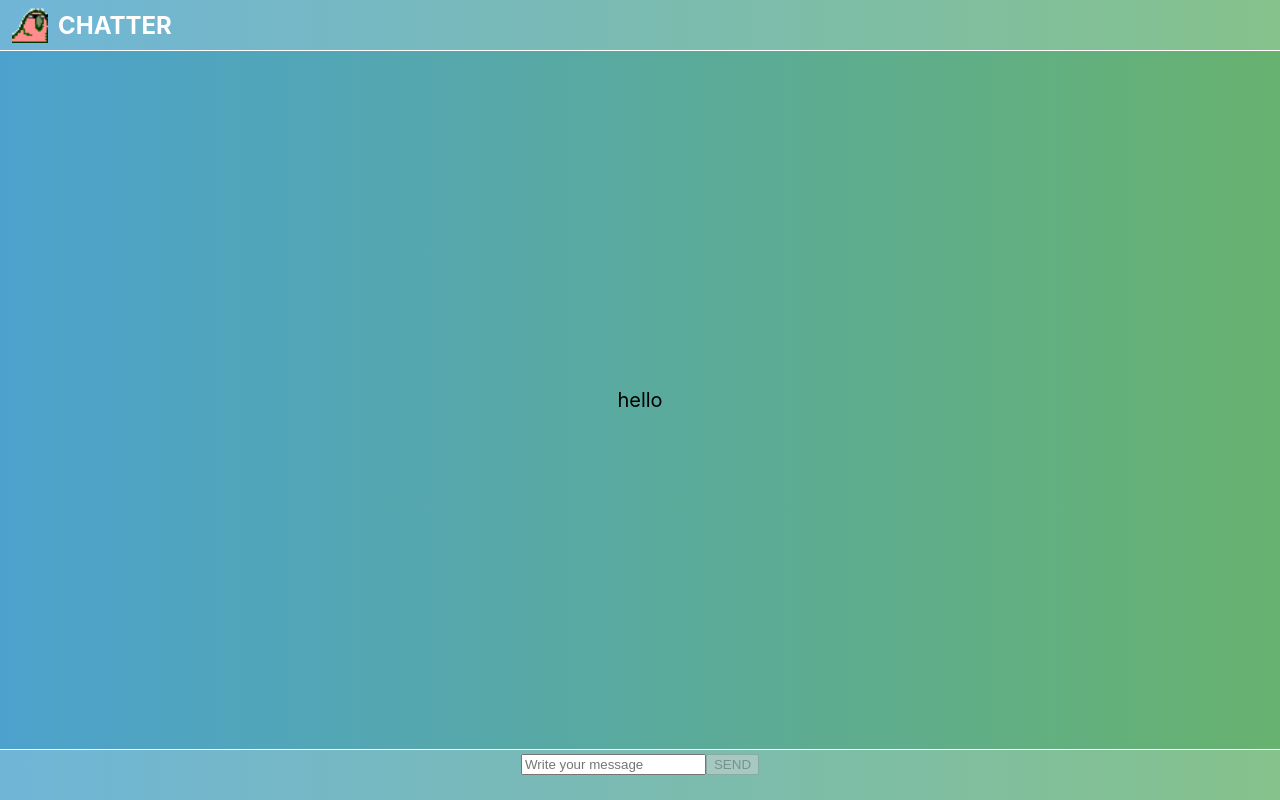
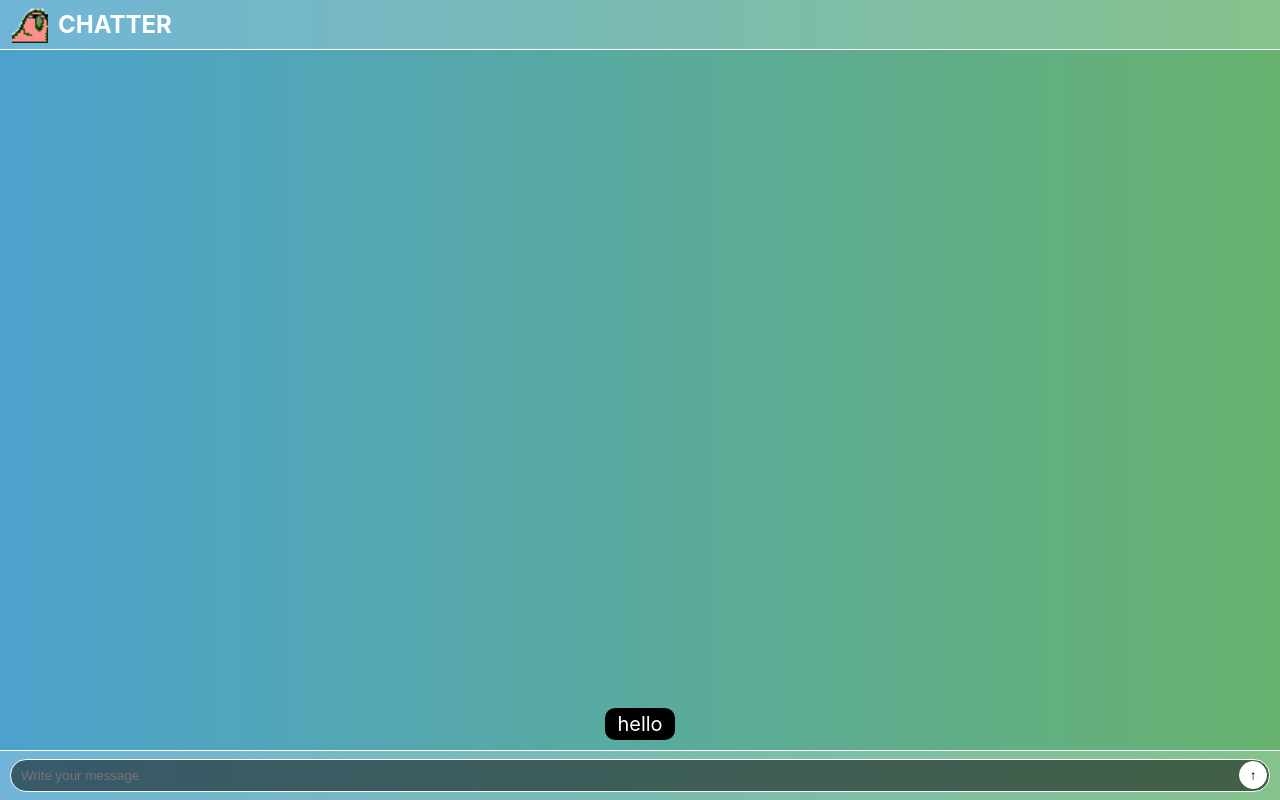
Before and after one commit to Evanfeenstra/chatter2021, a React (Create React App) app: page / in a window 1280 px wide. Built offline with nearby package versions, Linux system fonts and the light colour scheme.

Commit message:
add message to list

```diff
--- a/src/App.css
+++ b/src/App.css
@@ -1,3 +1,6 @@
+*{
+  box-sizing: border-box;
+}
 .App {
   text-align: center;
   background: #67B26F;  /* fallback for old browsers */
@@ -29,8 +32,106 @@
   background-position: center;
   background-size:cover;
 }
+
+.messages{
+  display: flex;
+  flex-direction: column;
+  flex: 1;
+  justify-content: flex-end;
+}
+.message-row{
+  width:100%;
+}
+.message{
+  background:black;
+  color:white;
+  border-radius:10px;
+  margin:10px;
+  display: inline-block;
+  padding: 4px 12px;
+}
+
 .text-input{
   background:rgba(255,255,255,0.2);
   border-top:1px solid white;
   height: 2.5rem;
+  position: relative;
+  display: flex;
+  align-items: center;
+  justify-content: center;
 }
+
+.send-button{
+  position:absolute;
+  right:0.65rem;
+  top:0.5rem;
+  border-radius:100%;
+  border:1px solid white;
+  background:white;
+  color:black;
+  cursor: pointer;
+  outline:none;
+  height:1.4rem;
+  width:1.4rem;
+}
+
+.input{
+  height:1.65rem;
+  width: calc(100% - 1rem);
+  background:rgba(0, 0, 0, 0.5);
+  border-radius: 0.8rem;
+  outline:none;
+  border:1px solid white;
+  color:white;
+  padding-left:10px;
+}
+
+
+
+
+
+
+
+
+
+
+
+
+
+
+
+
+
+
+
+.inputx{
+  border:1px solid white;
+  border-radius:1.6rem;
+  height:1.6rem;
+  width:calc(100% - 20px);
+  background: rgba(0,0,0,0.85);
+  color:white;
+  padding:0 10px;
+  outline:none;
+}
+.send-buttonx{
+  position:absolute;
+  right:12px;
+  top:0.55rem;
+  border-radius:100%;
+  background:white;
+  color:black;
+  border:none;
+  height: 1.4rem;
+  width: 1.4rem;
+  cursor: pointer;
+  display:flex;
+  justify-content: center;
+  align-items: center;
+  font-weight: bold;
+  outline:none;
+}
+.send-buttonx[disabled]{
+  cursor: default;
+  background:grey;
+}
--- a/src/App.js
+++ b/src/App.js
@@ -5,6 +5,9 @@ import TextInput from './TextInput';
 
 function App() {
   const [messages,setMessages] = useState([{text:'hello'}])
+
+  console.log(messages)
+
   return <div className="App">
 
     <header className="header">
@@ -12,12 +15,18 @@ function App() {
       CHATTER
     </header>
 
-    <div className="message">
-      {messages[0].text}
-    </div>
+    <main className="messages">
+      {messages.map((m,i)=> {
+        return <div key={i} className="message-row">
+          <div className="message">
+            {m.text}
+          </div>
+        </div>
+      })}
+    </main>
 
     <TextInput
-      send={(t)=> setMessages([{text:t}])}
+      send={(t)=> setMessages( [...messages, {text:t}] )}
     />
 
   </div>
--- a/src/TextInput.js
+++ b/src/TextInput.js
@@ -16,14 +16,14 @@ function TextInput(props) {
   }
 
   return <footer className="text-input">
-    <input
+    <input className="input"
       placeholder="Write your message"
       value={text}
       onChange={e=> setText(e.target.value)}
       onKeyPress={keyPressed}
     />
-    <button onClick={sendMessage} disabled={!text}>
-      SEND
+    <button onClick={sendMessage} disabled={!text} className="send-button">
+      ↑
     </button>
   </footer>
 }
```
Also changed, not shown: 1 other file (tests, documents, lock files or other folders).
